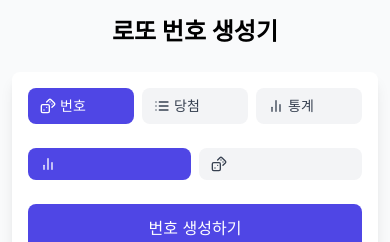
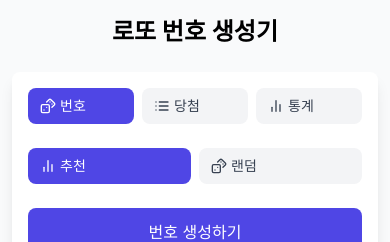
Before and after one commit to seogineer/react-lotto-generator, a React (Create React App) app: page / in a window 390 px wide. Shown: the top 242 px of the page. Built offline with nearby package versions, Linux system fonts and the light colour scheme.

Commit message:
refactor: 모바일 화면에서 버튼 이름이 보이지 않는 문제 수정

```diff
--- a/src/App.js
+++ b/src/App.js
@@ -77,7 +77,7 @@ const GeneratorSection = () => {
         >
           <div className="flex items-center gap-1 sm:gap-2">
             <BarChart2 size={16} className="sm:w-5 sm:h-5" />
-            <span className="hidden sm:inline">추천</span>
+            <span className="inline sm:inline">추천</span>
           </div>
         </TabButton>
         <TabButton
@@ -86,7 +86,7 @@ const GeneratorSection = () => {
         >
           <div className="flex items-center gap-1 sm:gap-2">
             <Dices size={16} className="sm:w-5 sm:h-5" />
-            <span className="hidden sm:inline">랜덤</span>
+            <span className="inline sm:inline">랜덤</span>
           </div>
         </TabButton>
       </div>
```
